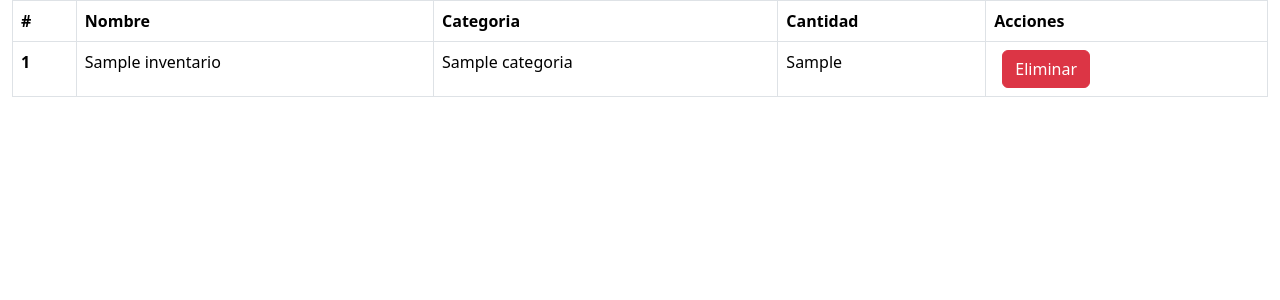
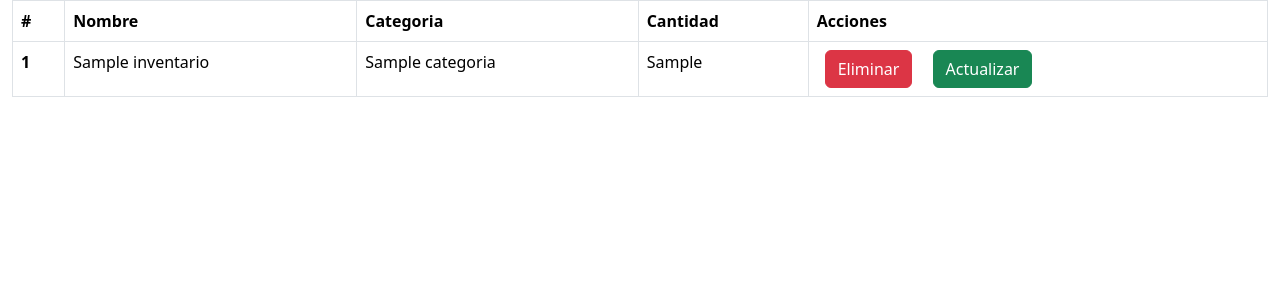
Before and after one commit to YOYO-DR/practica-django-chicos, a Django app: page /inventario/ in a window 1280 px wide. Shown: the part 56-356 px from the top of the page. Run offline with Django 4.2, Linux system fonts and the light colour scheme; tables that the repository leaves empty hold one stand-in row (values such as "Sample post").

Commit message:
agregando formulario de actualizar

```diff
--- a/app/templates/inventario.html
+++ b/app/templates/inventario.html
@@ -17,11 +17,11 @@
       <td>{{produ.nombre}}</td>
       <td>{{produ.categoria.nombre}}</td>
       <td>{{produ.cantidad}}</td>
-      <td><a href="{% url 'borrar' produ.id %}" class="btn btn-danger mx-2">Eliminar</a></td>
+      <td><a href="{% url 'borrar' produ.id %}" class="btn btn-danger mx-2">Eliminar</a>
+      <a href="{% url 'actualizar' produ.id %}" class="btn btn-success mx-2">Actualizar</a></td>
     </tr>
     {% endfor %}
   </tbody>
 </table>
 </div>
-
 {% endblock contenido %}
--- a/app/urls.py
+++ b/app/urls.py
@@ -5,5 +5,6 @@ urlpatterns = [
     path('',principal,name='principal'),
     path('inventario/',vistaInventario,name='inventario'),
     path('agregarproducto/',agregarProducto,name='agregar'),
-    path('borrar/<int:id_produ>/',borrar,name='borrar')
+    path('borrar/<int:id_produ>/',borrar,name='borrar'),
+    path('actualizar/<int:id_produ>/',actualizar,name='actualizar'),
 ]
--- a/app/views.py
+++ b/app/views.py
@@ -1,4 +1,4 @@
-from django.shortcuts import render,redirect
+from django.shortcuts import render,redirect,get_object_or_404
 from .models import *
 from django.contrib.auth.models import User
 from .forms import *
@@ -33,3 +33,16 @@ def agregarProducto(request):
 def borrar(request,id_produ):
   Producto.objects.filter(id=id_produ).delete()
   return redirect('inventario')
+
+def actualizar(request,id_produ):
+  produ = get_object_or_404(Producto,pk=id_produ)
+  if request.method=='GET':
+    datos = {
+            'titulo':'Actualizar Producto',
+            'form':FormInventario(instance=produ)
+          }
+    return render(request,'actu.html',datos)
+  if request.method=='POST':
+    form = FormInventario(request.POST,instance=produ)
+    form.save()
+    return redirect('inventario')
```
Also changed, not shown: app/templates/actu.html (added, +16 -0 lines).
